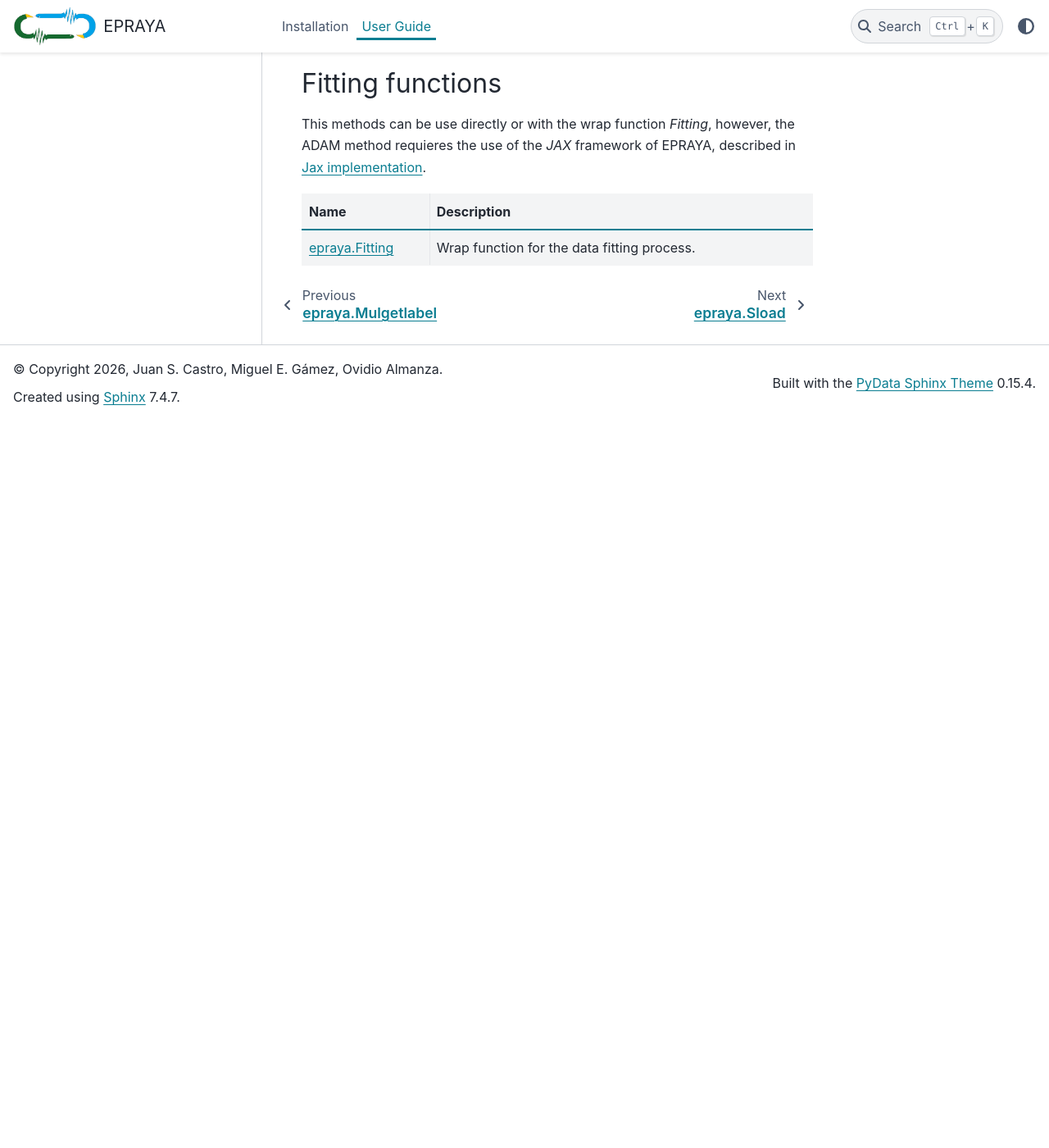
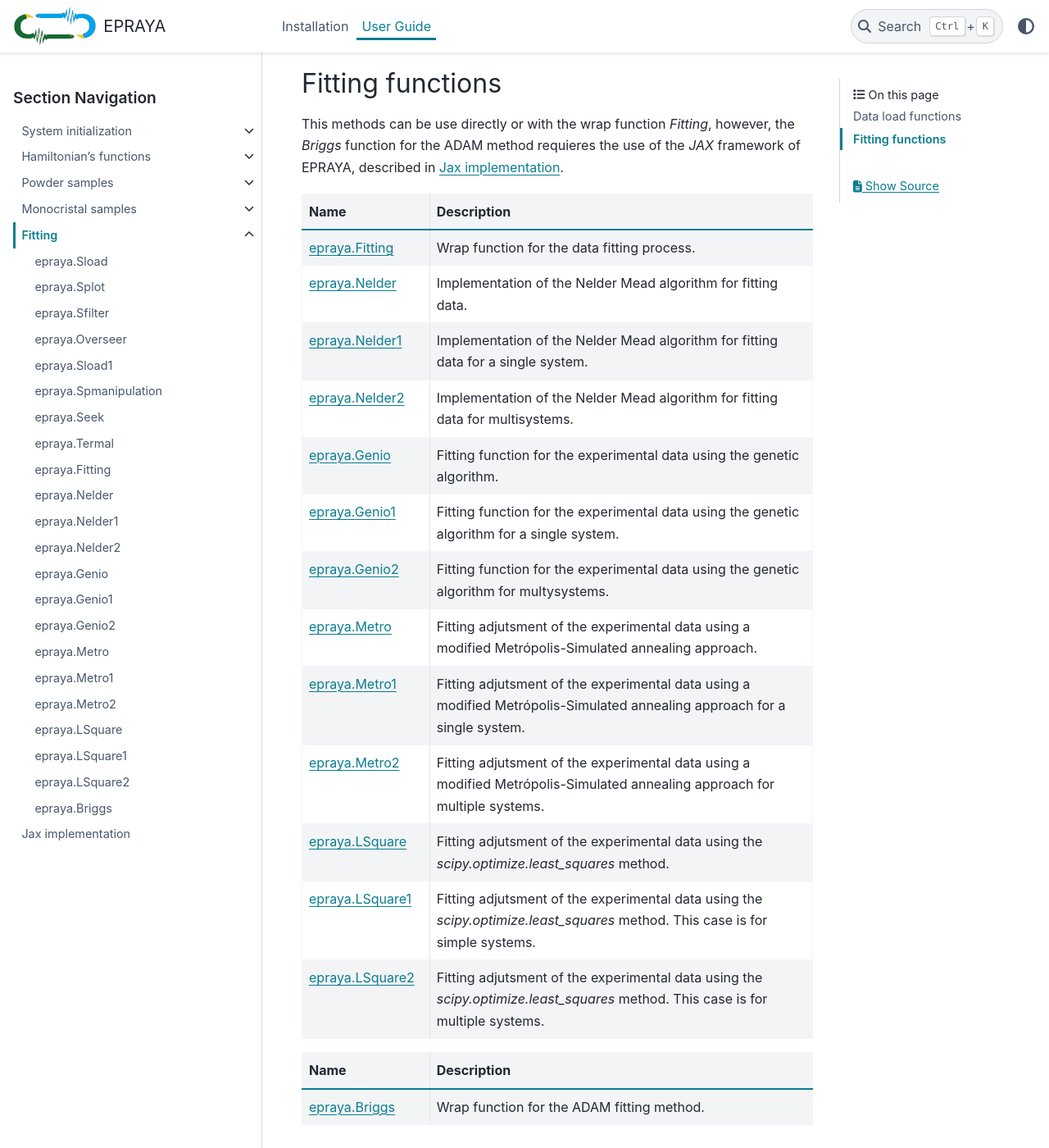
Before and after one commit to eprayadev/EPRAYA, a Sphinx documentation site: the page built from docs/fitting.rst, in a window 1280 px wide and 1400 px high, scrolled down 1195 px. Shown: the whole window at 82% size. Built offline with Sphinx 7.4.7 and the PyData theme 0.15.4, drawn with Linux system fonts in a browser that asks for light colours; pages that are not in the unit, such as notebooks, are missing from menus; before the commit the page ends 1709 px from its top, so only the background shows below that.

Commit message:
Added documentation to the fitting functions

```diff
--- /dev/null
+++ b/docs/Briggs.rst
@@ -0,0 +1,7 @@
+epraya.Briggs
+=============
+
+.. currentmodule:: epraya.base_jax
+
+
+.. autofunction:: Briggs
--- /dev/null
+++ b/docs/Genio.rst
@@ -0,0 +1,7 @@
+epraya.Genio
+============
+
+.. currentmodule:: epraya.base_fit
+
+
+.. autofunction:: Genio
--- /dev/null
+++ b/docs/Genio1.rst
@@ -0,0 +1,7 @@
+epraya.Genio1
+=============
+
+.. currentmodule:: epraya.base_fit
+
+
+.. autofunction:: Genio1
--- /dev/null
+++ b/docs/Genio2.rst
@@ -0,0 +1,7 @@
+epraya.Genio2
+=============
+
+.. currentmodule:: epraya.base_fit
+
+
+.. autofunction:: Genio2
--- /dev/null
+++ b/docs/LSquare.rst
@@ -0,0 +1,7 @@
+epraya.LSquare
+==============
+
+.. currentmodule:: epraya.base_fit
+
+
+.. autofunction:: LSquare
--- /dev/null
+++ b/docs/LSquare1.rst
@@ -0,0 +1,7 @@
+epraya.LSquare1
+===============
+
+.. currentmodule:: epraya.base_fit
+
+
+.. autofunction:: LSquare1
--- /dev/null
+++ b/docs/LSquare2.rst
@@ -0,0 +1,7 @@
+epraya.LSquare2
+===============
+
+.. currentmodule:: epraya.base_fit
+
+
+.. autofunction:: LSquare2
--- /dev/null
+++ b/docs/Metro.rst
@@ -0,0 +1,7 @@
+epraya.Metro
+============
+
+.. currentmodule:: epraya.base_fit
+
+
+.. autofunction:: Metro
--- /dev/null
+++ b/docs/Metro1.rst
@@ -0,0 +1,7 @@
+epraya.Metro1
+=============
+
+.. currentmodule:: epraya.base_fit
+
+
+.. autofunction:: Metro1
--- /dev/null
+++ b/docs/Metro2.rst
@@ -0,0 +1,7 @@
+epraya.Metro2
+=============
+
+.. currentmodule:: epraya.base_fit
+
+
+.. autofunction:: Metro2
--- /dev/null
+++ b/docs/Nelder.rst
@@ -0,0 +1,7 @@
+epraya.Nelder
+=============
+
+.. currentmodule:: epraya.base_fit
+
+
+.. autofunction:: Nelder
--- /dev/null
+++ b/docs/Nelder1.rst
@@ -0,0 +1,7 @@
+epraya.Nelder1
+==============
+
+.. currentmodule:: epraya.base_fit
+
+
+.. autofunction:: Nelder1
--- /dev/null
+++ b/docs/Nelder2.rst
@@ -0,0 +1,7 @@
+epraya.Nelder2
+==============
+
+.. currentmodule:: epraya.base_fit
+
+
+.. autofunction:: Nelder2
--- a/docs/fitting.rst
+++ b/docs/fitting.rst
@@ -49,7 +49,7 @@
 Fitting functions
 -----------------
 
-This methods can be use directly or with the wrap function *Fitting*, however, the ADAM method requieres the use of the *JAX* framework of EPRAYA, described in :doc:`jax_impl`.
+This methods can be use directly or with the wrap function *Fitting*, however, the *Briggs* function for the ADAM method requieres the use of the *JAX* framework of EPRAYA, described in :doc:`jax_impl`.
 
 .. currentmodule:: base_fit
 
@@ -58,6 +58,18 @@
    :hidden:
 
    Fitting
+   Nelder
+   Nelder1
+   Nelder2
+   Genio
+   Genio1
+   Genio2
+   Metro
+   Metro1
+   Metro2
+   LSquare
+   LSquare1
+   LSquare2
 
 .. list-table::
    :widths: 25 75
@@ -67,3 +79,44 @@
      - Description
    * - :doc:`epraya.Fitting <Fitting>`
      - Wrap function for the data fitting process.
+   * - :doc:`epraya.Nelder <Nelder>`
+     - Implementation of the Nelder Mead algorithm for fitting data.
+   * - :doc:`epraya.Nelder1 <Nelder1>`
+     - Implementation of the Nelder Mead algorithm for fitting data for a single system.
+   * - :doc:`epraya.Nelder2 <Nelder2>`
+     - Implementation of the Nelder Mead algorithm for fitting data for multisystems.
+   * - :doc:`epraya.Genio <Genio>`
+     - Fitting function for the experimental data using the genetic algorithm.
+   * - :doc:`epraya.Genio1 <Genio1>`
+     - Fitting function for the experimental data using the genetic algorithm for a single system.
+   * - :doc:`epraya.Genio2 <Genio2>`
+     - Fitting function for the experimental data using the genetic algorithm for multysystems.
+   * - :doc:`epraya.Metro <Metro>`
+     - Fitting adjutsment of the experimental data using a modified Metrópolis-Simulated annealing approach.
+   * - :doc:`epraya.Metro1 <Metro1>`
+     - Fitting adjutsment of the experimental data using a modified Metrópolis-Simulated annealing approach for a single system.
+   * - :doc:`epraya.Metro2 <Metro2>`
+     - Fitting adjutsment of the experimental data using a modified Metrópolis-Simulated annealing approach for multiple systems.
+   * - :doc:`epraya.LSquare <LSquare>`
+     - Fitting adjutsment of the experimental data using the *scipy.optimize.least_squares* method.
+   * - :doc:`epraya.LSquare1 <LSquare1>`
+     - Fitting adjutsment of the experimental data using the *scipy.optimize.least_squares* method. This case is for simple systems.
+   * - :doc:`epraya.LSquare2 <LSquare2>`
+     - Fitting adjutsment of the experimental data using the *scipy.optimize.least_squares* method. This case is for multiple systems.
+
+.. currentmodule:: base_jax
+
+.. toctree::
+   :caption: JAX fitting function
+   :hidden:
+
+   Briggs
+
+.. list-table::
+   :widths: 25 75
+   :header-rows: 1
+
+   * - Name
+     - Description
+   * - :doc:`epraya.Briggs <Briggs>`
+     - Wrap function for the ADAM fitting method.
```
